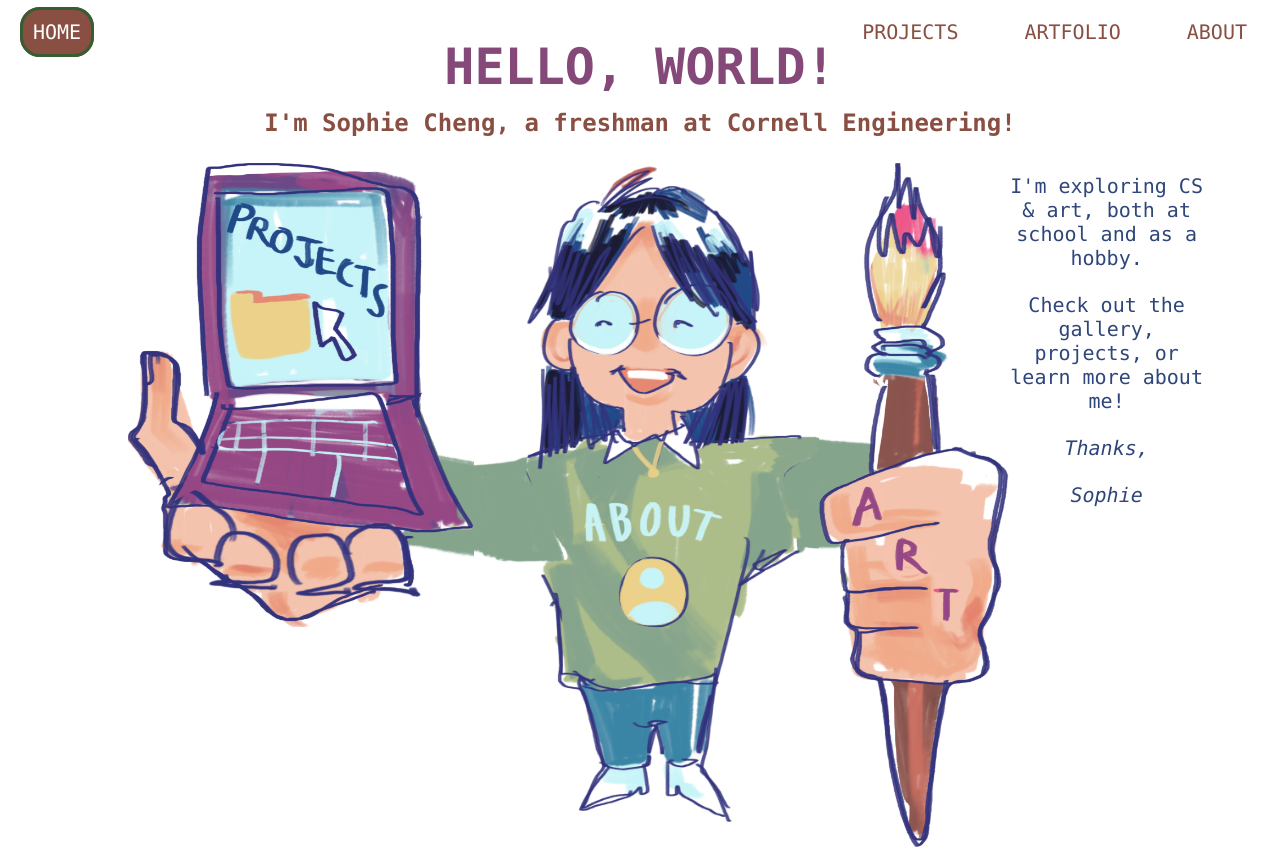
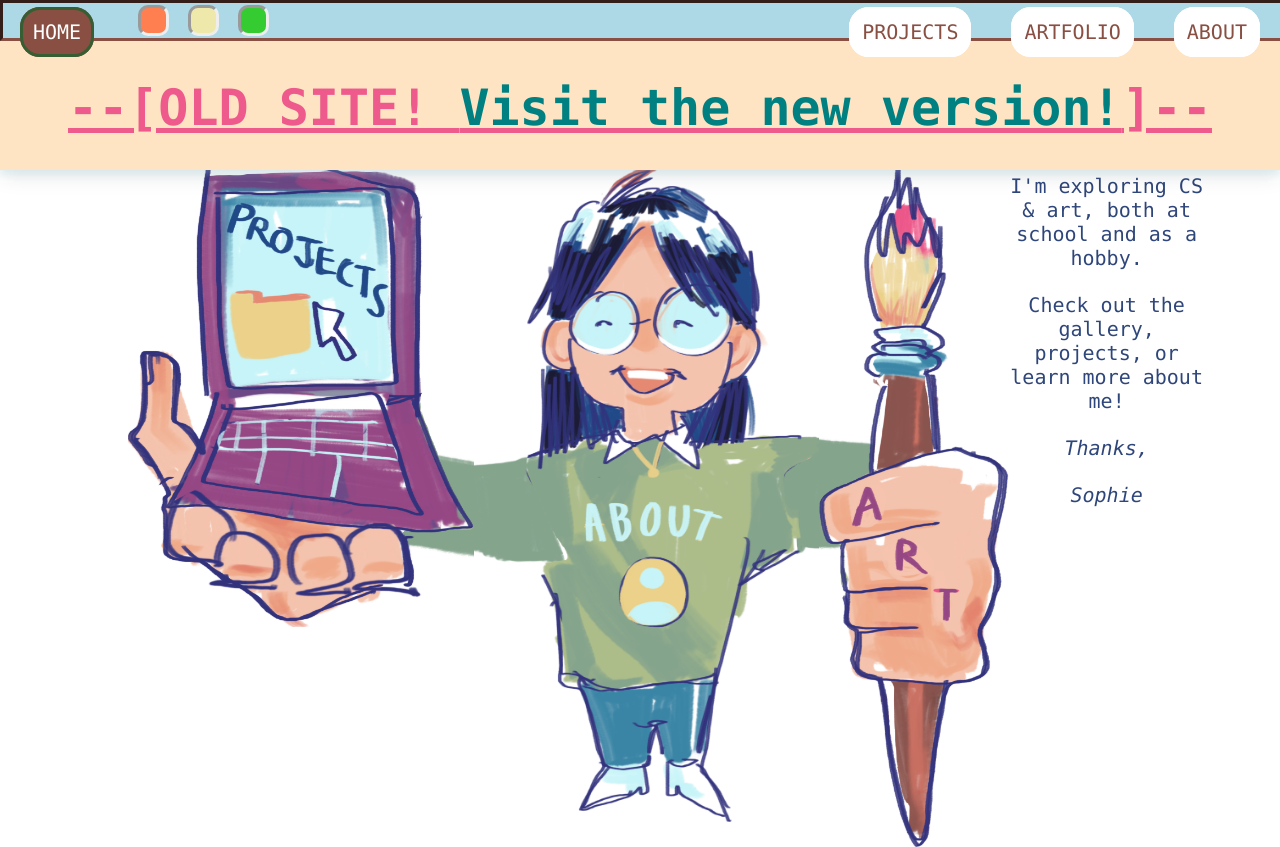
Before and after one commit to sophcheng/sophcheng.github.io, a plain HTML site: page index.html in a window 1280 px wide. Drawn offline with Linux system fonts and the light colour scheme.

Commit message:
Added redirect to new site

```diff
--- a/css/style.css
+++ b/css/style.css
@@ -7,6 +7,46 @@
    margin-right: auto;
    background-color:#FFFFFF;
  }
+
+/* UPDATE HEADER STYLE [2025]*/
+.update-header {
+  position: fixed;
+  display: flex;
+  flex-direction: column;
+  align-items: flex-start;
+  width: 100%;
+  height: 170px;
+  background-color: bisque;
+  box-shadow: 0 4px 8px 0 rgba(166, 215, 230, 0.3), 0 6px 20px 0 rgba(0, 0, 0, 0.1);
+}
+
+.dot-container{
+  display: flex;
+  flex-direction: row;
+  background-color: lightblue;
+  align-items: center;
+  width: 150px;
+  margin-left: 125px;
+}
+
+.dot-container-bg {
+  display: flex;
+  justify-content: flex-start; /* push to left */
+  align-items: center;         /* vertical alignment */
+  width: 100%;
+  height: 35px;
+  background-color: lightblue;
+  border-style: inset;
+  border-color:#884f42;
+}
+
+
+.dot{
+  width: 25px;
+  height: 25px;
+  border-radius: 10px;
+  border-style: inset;
+}
 
 /* TEXT, LINK STYLE */
 h1 {
--- a/index.html
+++ b/index.html
@@ -10,8 +10,18 @@
 </head>
 <!-- Add some panel/list of experience/interests on home page, to right of my charac-->
 <body>
+  <div class="update-header">
+            <div class="dot-container-bg">
+            <div class="dot-container">
+              <div style="background-color: coral;"class="dot"></div>
+              <div style="background-color: palegoldenrod;"class="dot"></div>
+              <div style="background-color: #34cc31" class="dot"></div>
+            </div>
+            </div>
+            <h1 style="background-color: bisque;"[><a style="background-color: bisque; " href = "https://sophcheng.github.io/sc-personal">--[OLD SITE! <span style="color: teal; background-color: bisque;">Visit the new version!</span>]--</a></h1>
+    </div>
     <nav>
-        <div class= "flex-item">
+          <div class= "flex-item">
           <ul> <!--NAV BAR, UNORDERED LIST-->
             <li id="home" ><a class="gat" id="homeText" href = "index.html">HOME</a></li>
             <li><a class="gat" id="abText" href = "about.html">ABOUT</a></li>
```
Also changed, not shown: about.html (+10 -0 lines), portfolio.html (+10 -0 lines), projects.html (+10 -0 lines), 2 other files.
